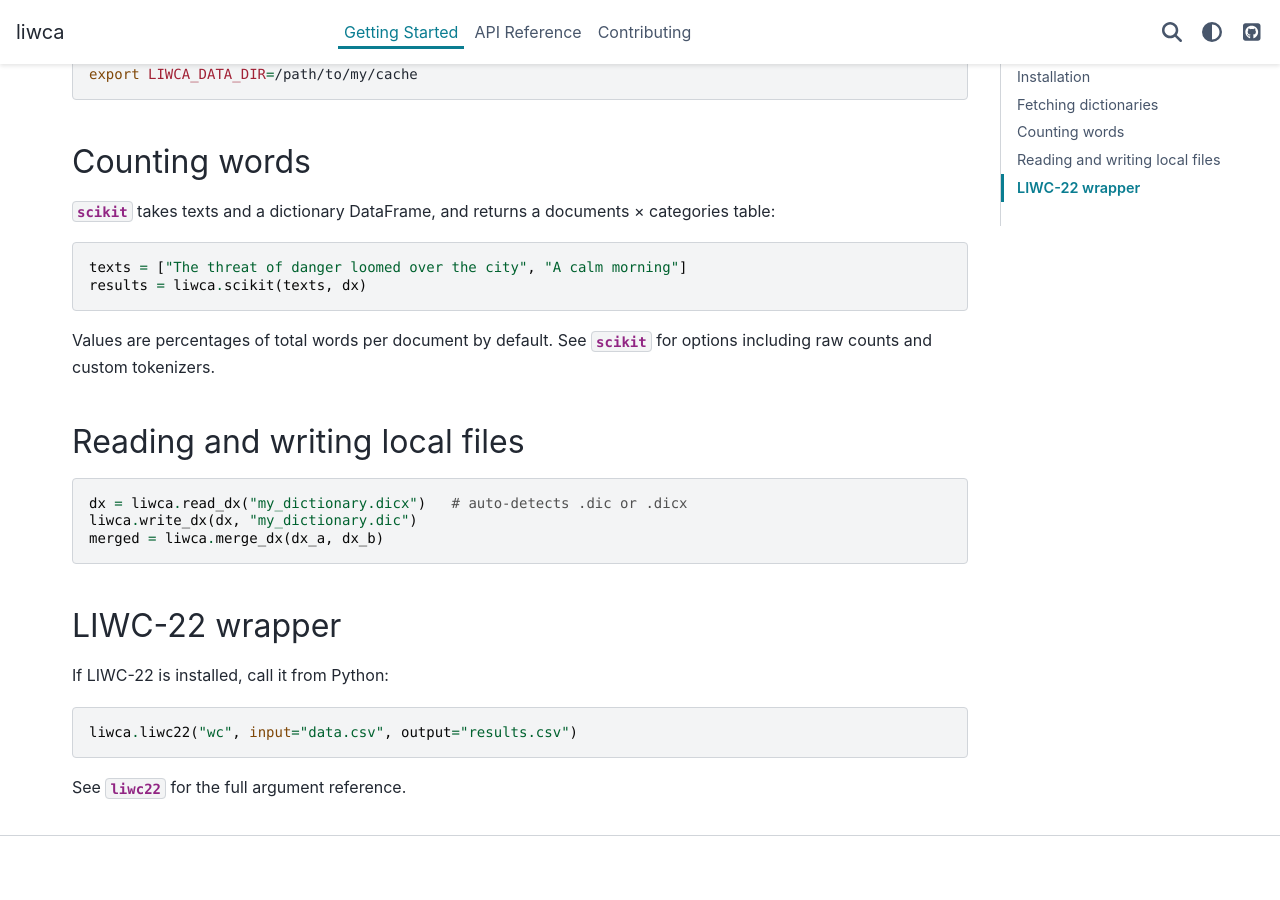
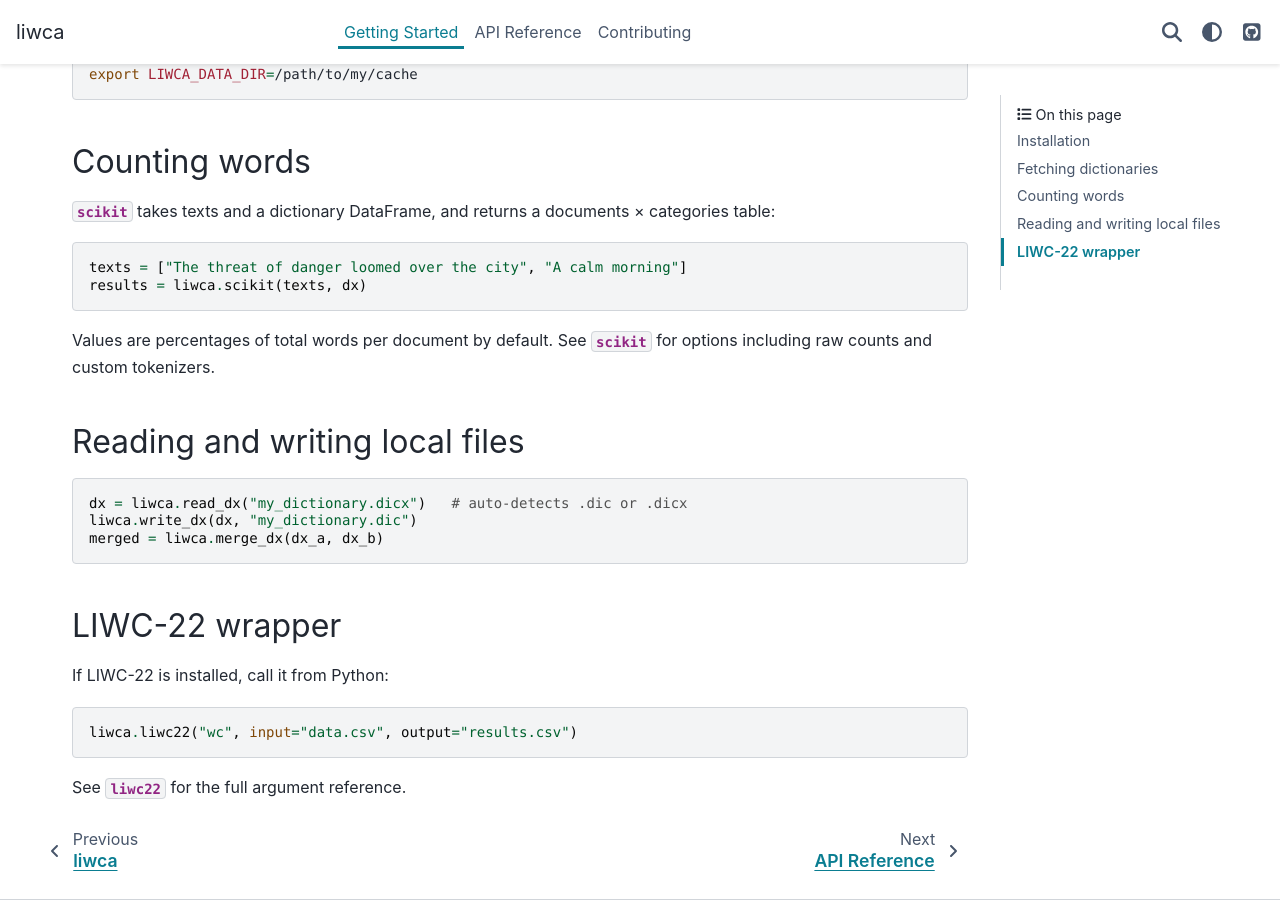
Before and after one commit to remrama/liwca, a Sphinx documentation site: the page built from docs/guide.rst, in a window 1280 px wide and 900 px high, scrolled down 785 px. Built offline with Sphinx 7.4.7 and the PyData theme 0.15.4, drawn with Linux system fonts in a browser that asks for light colours; before the commit the page ends 1621 px from its top, so only the background shows below that; some of the changed lines change nothing that is shown.

Commit message:
Cleanse conf.py

```diff
--- a/docs/conf.py
+++ b/docs/conf.py
@@ -3,7 +3,6 @@
 import inspect
 import os
 import sys
-import time
 
 import liwca
 
@@ -11,8 +10,7 @@
 release = liwca.__version__
 version = liwca.__version__
 author = liwca.__author__.split("<")[0].strip()
-curr = time.strftime("%Y")
-copyright = f"2024-{curr}, {author}"
+copyright = f"2024-%Y, {author}"
 
 # -- General configuration ---------------------------------------------------
 
@@ -24,7 +22,6 @@
     "sphinx.ext.linkcode",
 ]
 
-templates_path = ["_templates"]
 exclude_patterns = ["_build", "Thumbs.db", ".DS_Store"]
 
 # -- Options for HTML output -------------------------------------------------
@@ -35,15 +32,11 @@
 html_show_copyright = False
 
 html_use_index = False
-html_permalinks = True
 
 html_copy_source = False
-html_show_sourcelink = False
 
 html_theme_options = {
     "github_url": "https://github.com/remrama/liwca",
-    "show_prev_next": False,
-    "navigation_with_keys": True,
     "show_nav_level": 2,
     "show_toc_level": 2,
     "navbar_persistent": ["search-button"],
@@ -61,18 +54,18 @@
     "**": [],
 }
 
-add_module_names = True
 add_function_parentheses = False
 
 # -- Extension configuration -------------------------------------------------
 
 autodoc_member_order = "bysource"
 autodoc_typehints = "description"
+python_use_unqualified_type_names = True
 
 autosummary_generate = True
+autosummary_generate_overwrite = True
 
 napoleon_google_docstring = False
-napoleon_numpy_docstring = True
 
 intersphinx_mapping = {
     "python": ("https://docs.python.org/3", None),
```
